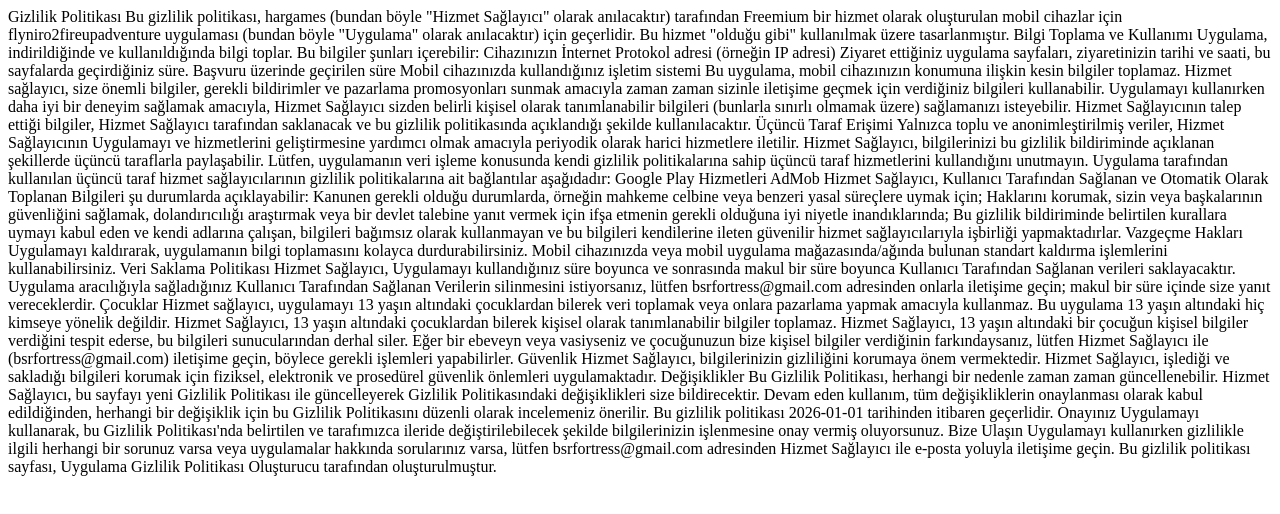
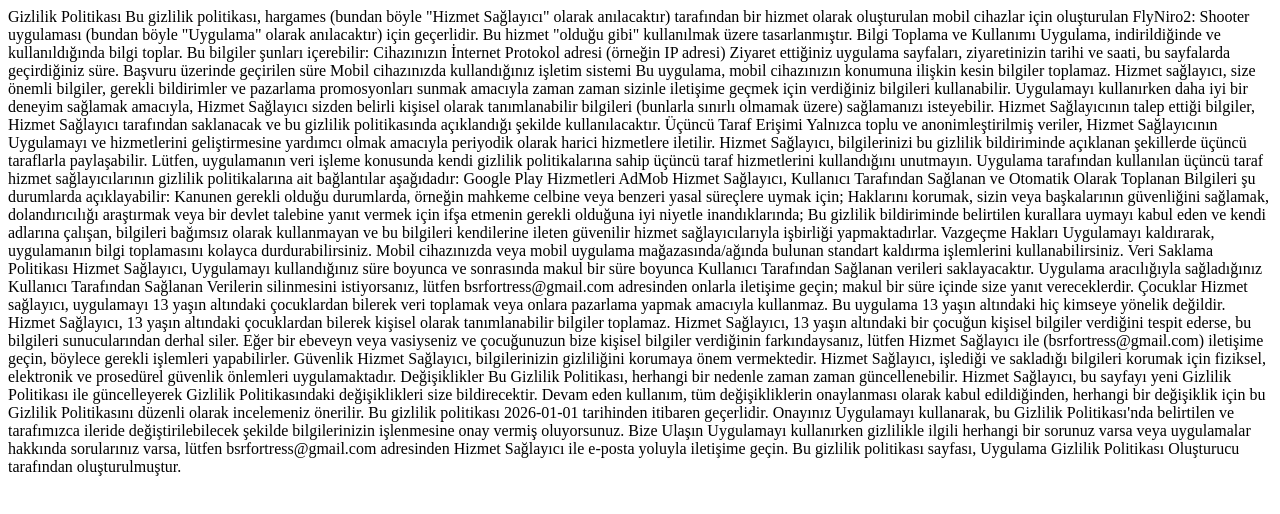
Before and after one commit to hargamest-jpg/flyniro2shooter-privacy-policy, a plain HTML site: page privacy-policy.html in a window 1280 px wide. Drawn offline with Linux system fonts and the light colour scheme.

Commit message:
Update privacy-policy.html

```diff
--- a/privacy-policy.html
+++ b/privacy-policy.html
@@ -2,7 +2,7 @@
 <html>
 <body>
 Gizlilik Politikası
-Bu gizlilik politikası, hargames (bundan böyle "Hizmet Sağlayıcı" olarak anılacaktır) tarafından Freemium bir hizmet olarak oluşturulan mobil cihazlar için flyniro2fireupadventure uygulaması (bundan böyle "Uygulama" olarak anılacaktır) için geçerlidir. Bu hizmet "olduğu gibi" kullanılmak üzere tasarlanmıştır.
+Bu gizlilik politikası, hargames (bundan böyle "Hizmet Sağlayıcı" olarak anılacaktır) tarafından bir hizmet olarak oluşturulan mobil cihazlar için oluşturulan FlyNiro2: Shooter uygulaması (bundan böyle "Uygulama" olarak anılacaktır) için geçerlidir. Bu hizmet "olduğu gibi" kullanılmak üzere tasarlanmıştır.
 
 
 Bilgi Toplama ve Kullanımı
```
